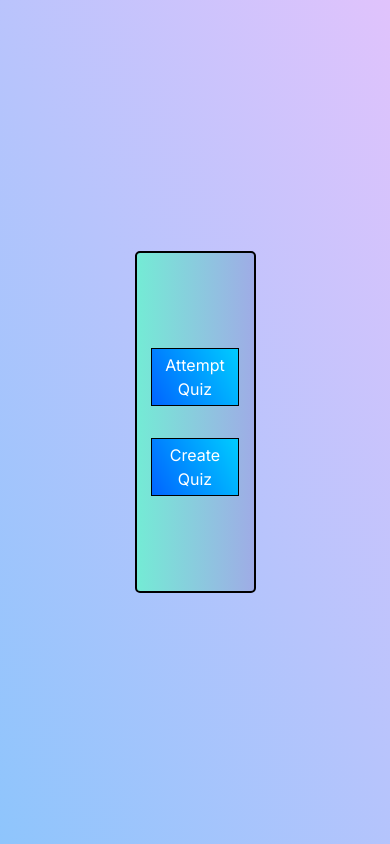
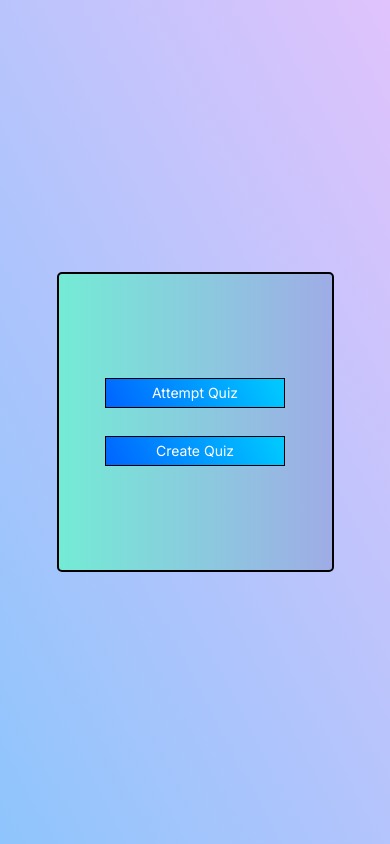
Before and after one commit to JeetuGuptaa/quiz-app, a React (Vite) app: page / in a window 390 px wide. Built offline with nearby package versions, Linux system fonts and the light colour scheme.

Commit message:
Add media query on home page and quiz creation url page

```diff
--- a/src/Pages/home.jsx
+++ b/src/Pages/home.jsx
@@ -17,6 +17,7 @@ export default function Home() {
                         placeholder="Quiz Code"
                         onChange={handleInput}
                         id="home-input"
+                        autoComplete="off"
                     />
                 )}
                 {!attemptQuiz ? (
--- a/src/index.css
+++ b/src/index.css
@@ -330,3 +330,31 @@ body {
     display: flex;
     flex-direction: row;
 }
+
+@media only screen and (max-width: 991px) {
+    #options-container,
+    #center {
+        width: 35%;
+    }
+}
+
+@media only screen and (max-width: 767px) {
+    #options-container,
+    #center {
+        width: 45%;
+        height: 35%;
+    }
+}
+
+@media only screen and (max-width: 600px) {
+    html {
+        font-size: 14px;
+    }
+    #options-container {
+        width: 70%;
+    }
+
+    #center {
+        width: 55%;
+    }
+}
```
